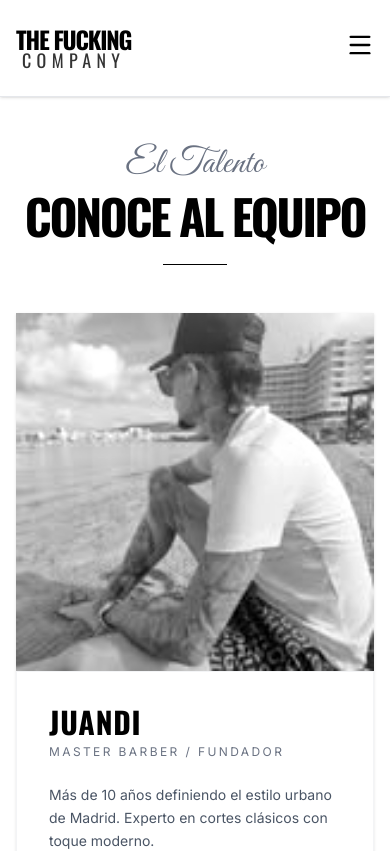
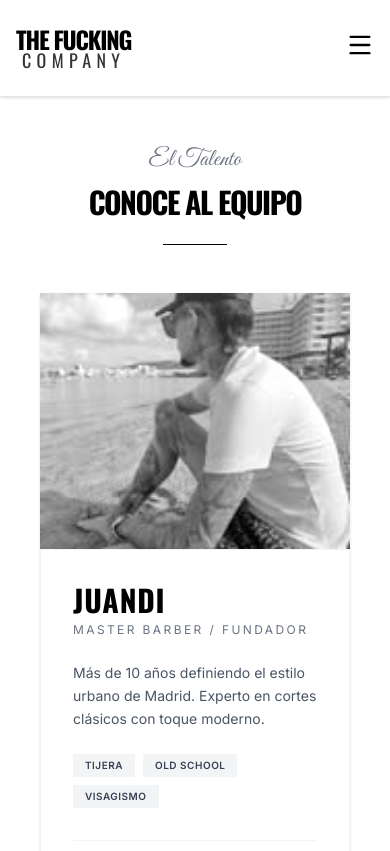
Before and after one commit to thefckingcompany/tfc-web, a React (Vite) app: page /equipo in a window 390 px wide. Shown: the top 851 px of the page. Built offline with nearby package versions, Linux system fonts and the light colour scheme.

Commit message:
Resize team images in Team page to match Home page style and align margins/fonts with global mobile design

```diff
--- a/src/pages/Team.tsx
+++ b/src/pages/Team.tsx
@@ -50,10 +50,10 @@ const team = [
 
 const Team = () => {
     return (
-        <div className="min-h-screen bg-white text-black py-12 px-4 sm:px-6 lg:px-8">
+        <div className="min-h-screen bg-white text-black py-12 px-10 sm:px-8 lg:px-8">
             <div className="text-center mb-12 pt-0">
-                <p className="font-script text-4xl text-gray-500 mb-2">El Talento</p>
-                <h1 className="text-5xl md:text-7xl font-oswald font-bold uppercase tracking-tighter mb-6">
+                <p className="font-script text-2xl text-gray-500 mb-2">El Talento</p>
+                <h1 className="text-3xl sm:text-4xl md:text-7xl font-oswald font-bold uppercase tracking-tighter mb-6">
                     Conoce al Equipo
                 </h1>
                 <div className="w-16 h-[1px] bg-black mx-auto"></div>
@@ -63,7 +63,7 @@ const Team = () => {
                 {team.map((member) => (
                     <div key={member.name} className="flex flex-col shadow-sm hover:shadow-xl transition-shadow duration-300">
                         {/* Image */}
-                        <div className="aspect-square overflow-hidden relative">
+                        <div className="h-64 sm:h-[500px] overflow-hidden relative">
                             <img
                                 src={member.image}
                                 alt={member.name}
```
